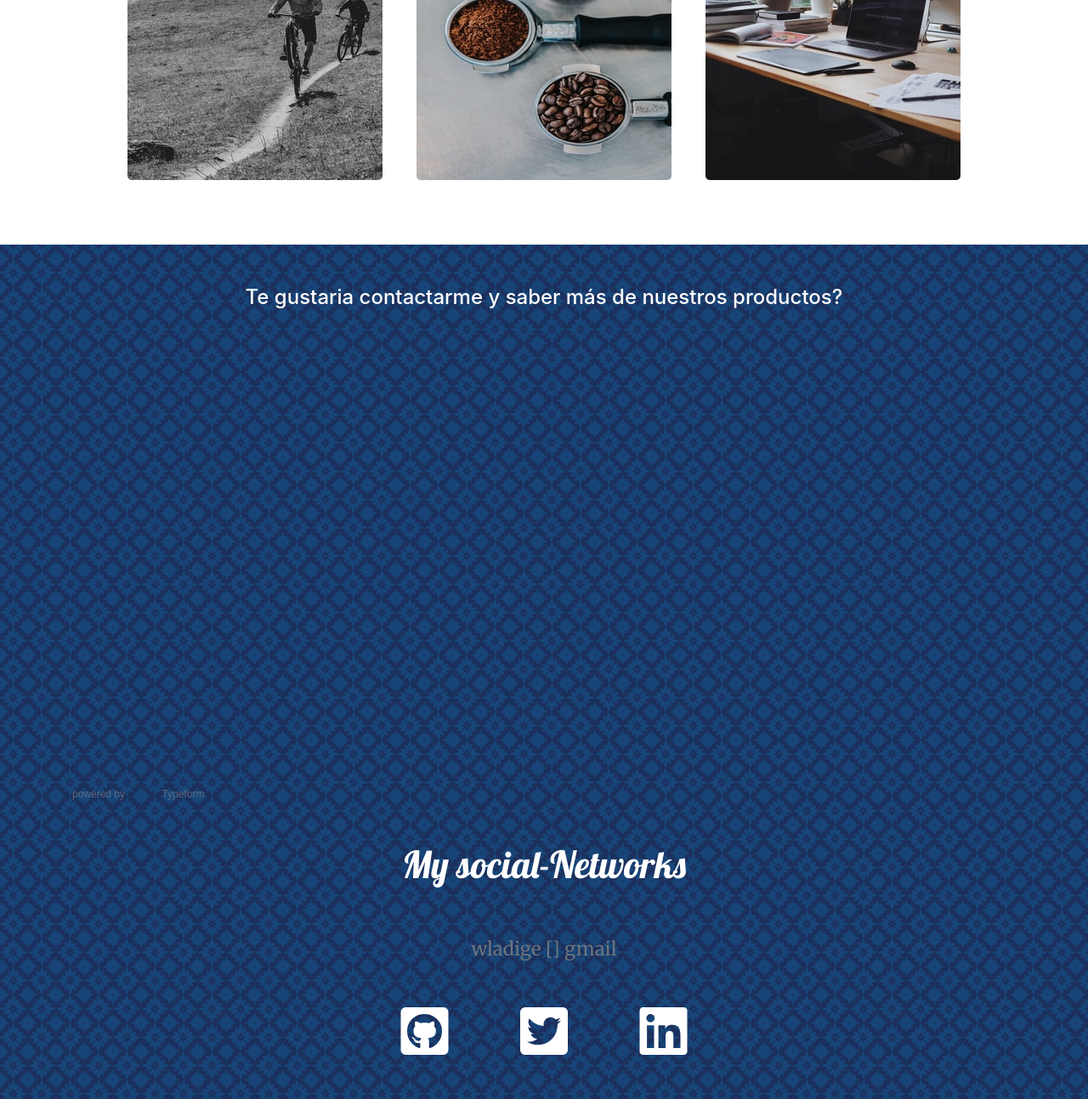
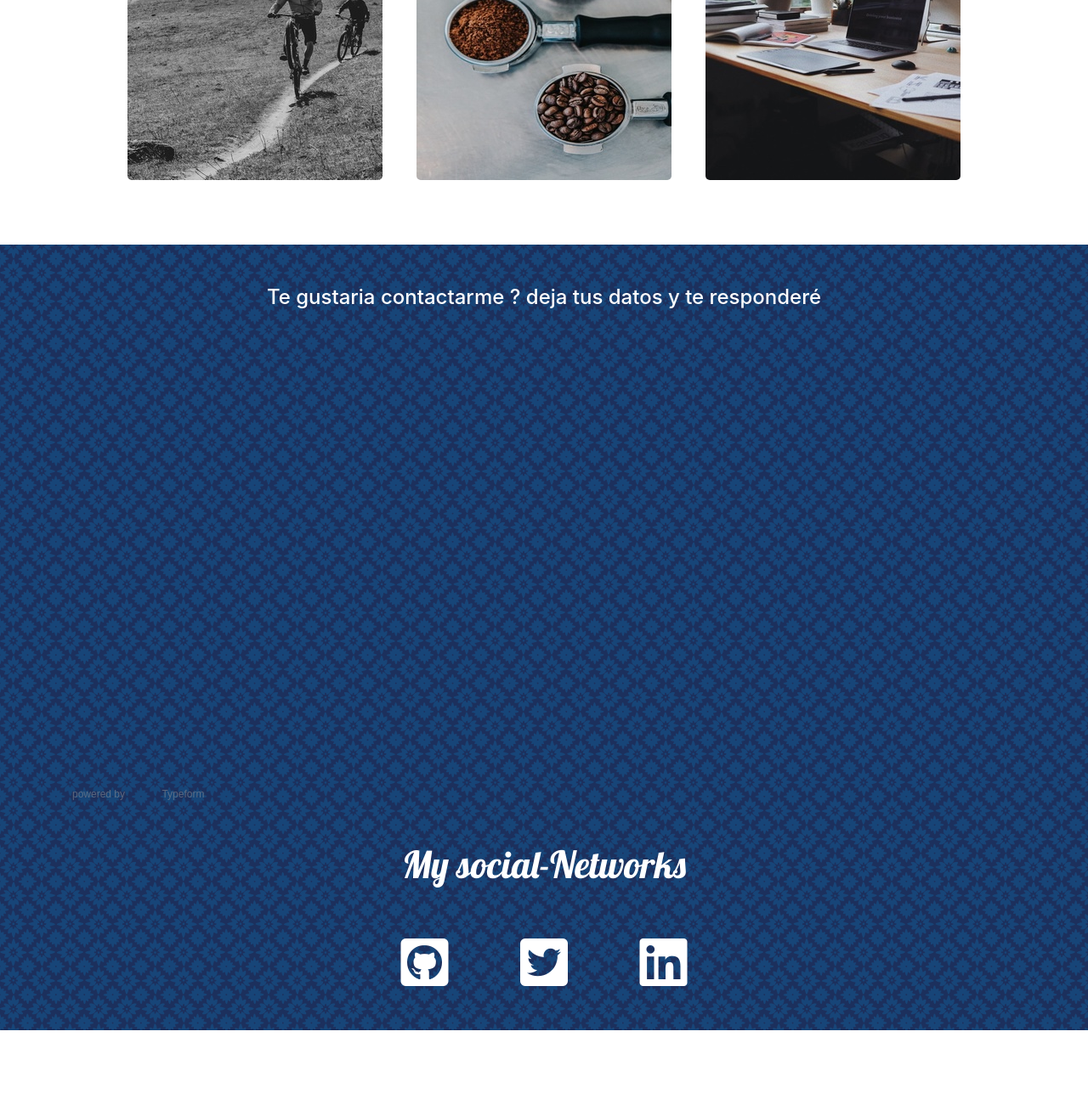
Before and after one commit to wl4dig3/MiPortafolio, a plain HTML site: page index.html in a window 1280 px wide. Shown: the part 2116-3410 px from the top of the page at 85% size. After the commit the page ends 3329 px from the top, so only its background shows below. Drawn offline with nearby package versions, Linux system fonts and the light colour scheme; a script that the page names is missing.

Commit message:
eliminandp parrafo innecesario en el footer

```diff
--- a/index.html
+++ b/index.html
@@ -225,7 +225,7 @@
     <div class="row">
       <div class="container">
         <div class="col-12">
-          <h4 class="text-center text-white py-5">Te gustaria contactarme y saber más de nuestros productos?</h4>
+          <h4 class="text-center text-white py-5">Te gustaria contactarme ? deja tus datos y te responderé </h4>
         </div>
         <div class="typeform-widget" data-url="https://wladige.typeform.com/to/ybmTrS"
           style="width: 100%; height: 500px;"></div>
@@ -236,7 +236,7 @@
         </div>
         <div class="container pb-5">
           <h3 class="redes text-center text-white py-5">My social-Networks</h3>
-          <p class="text-center text-white text-muted mb-5">wladige [] gmail</p>
+
           <div class="row">
             <div class="col-12 text-center">
               <a href="https://github.com/wl4dig3" target="_blank"><i class="fab fa-github-square fa-4x"></a></i>
```
